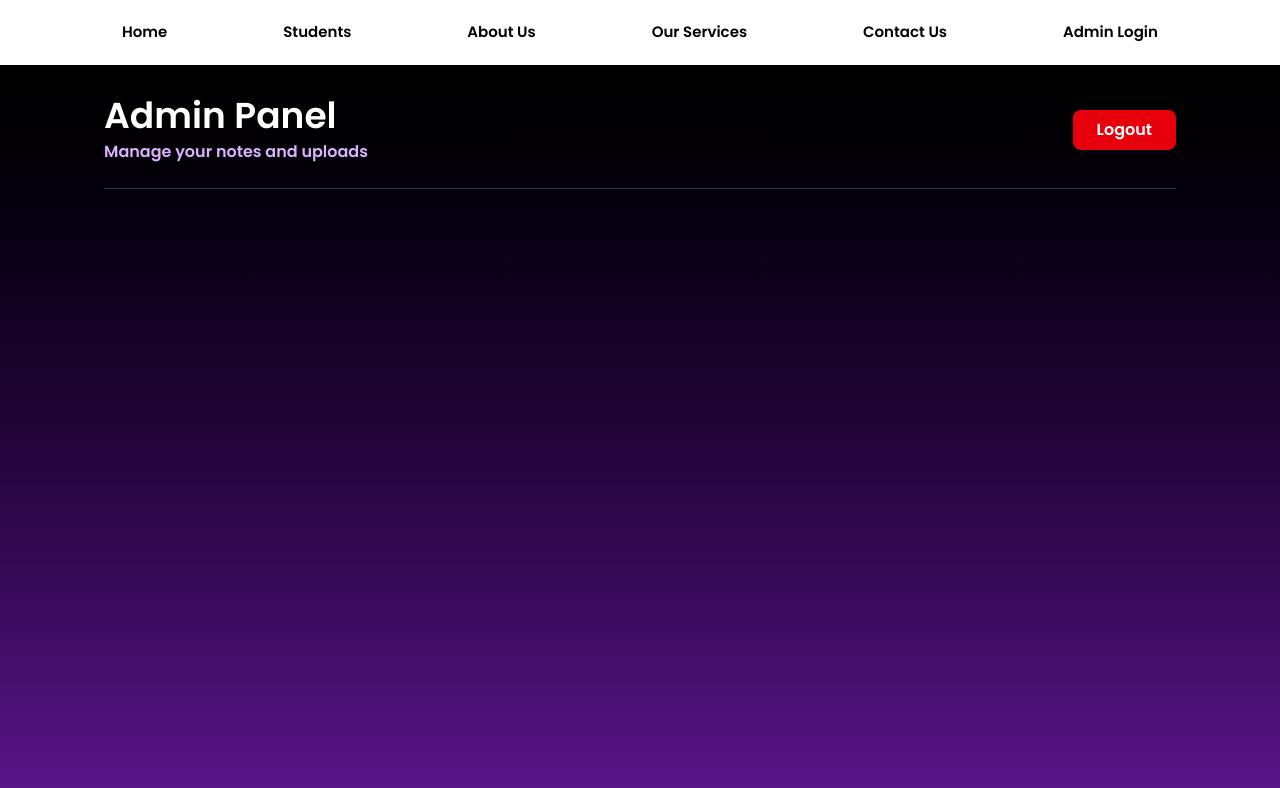
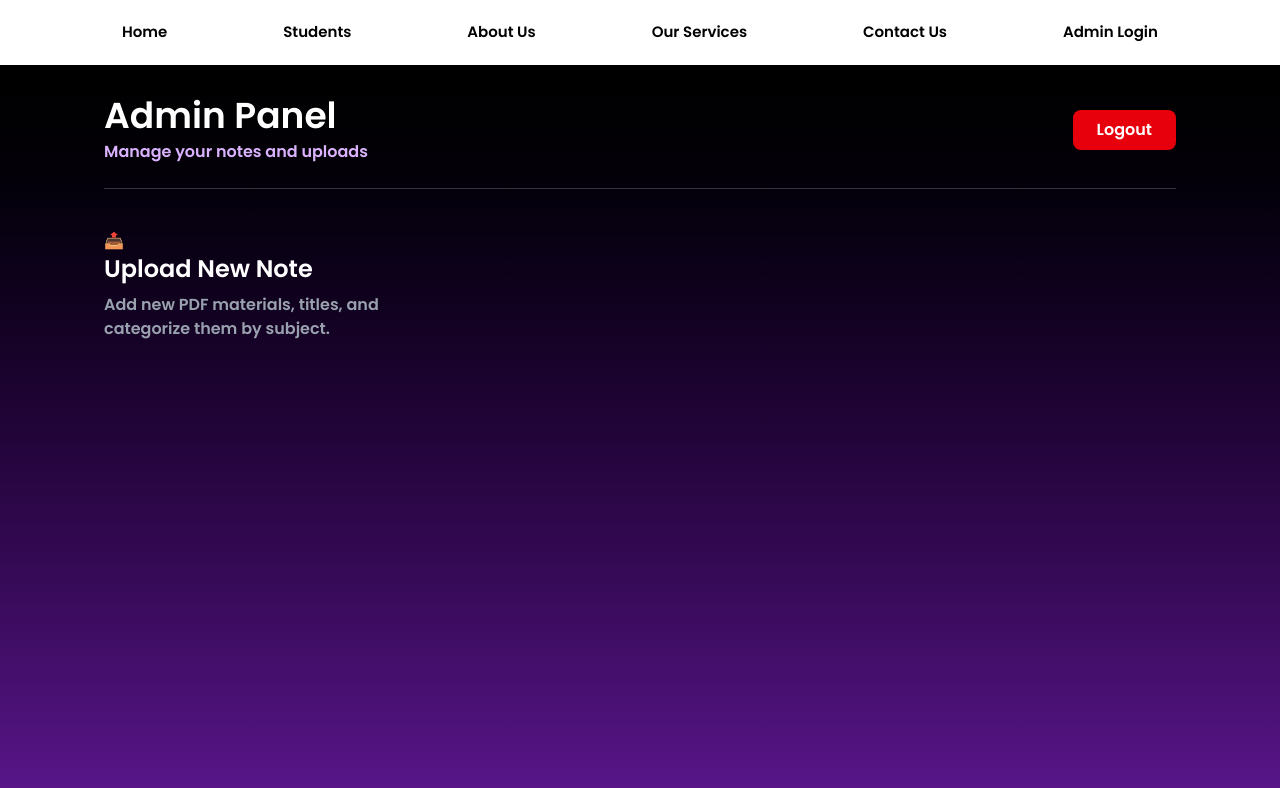
Before and after one commit to ANSHUMANMOREY7/Notes-Store, a React (Vite) app in the folder client/: page /Admin in a window 1280 px wide. Shown: the top 788 px of the page. Built offline with nearby package versions, Linux system fonts and the light colour scheme; sample sign-in values are in the browser's storage.

Commit message:
card text added

```diff
--- a/client/src/pages/Portals/Admin.jsx
+++ b/client/src/pages/Portals/Admin.jsx
@@ -44,6 +44,14 @@ const Admin = () => {
 <div className="grid grid-cols-1 md:grid-cols-2 lg:grid-cols-3 gap-8">
 
 
+  <div className="">
+    <div className="">📤</div>
+    <h3 className="text-2xl font-bold mb-2">Upload New Note</h3>
+    <p className="text-gray-400">Add new PDF materials, titles, and categorize them by subject.</p>
+  </div>
+
+
+
 </div>
       </div>
     </div>
```
